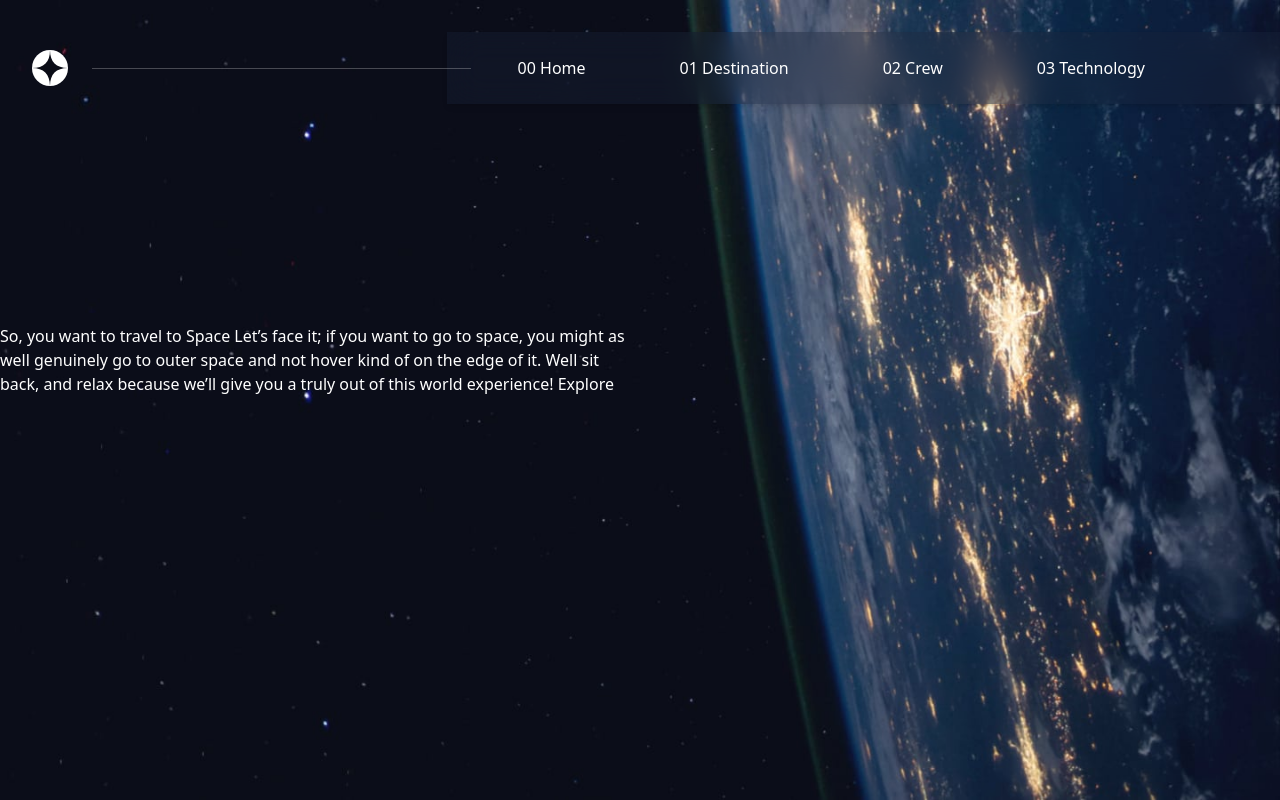
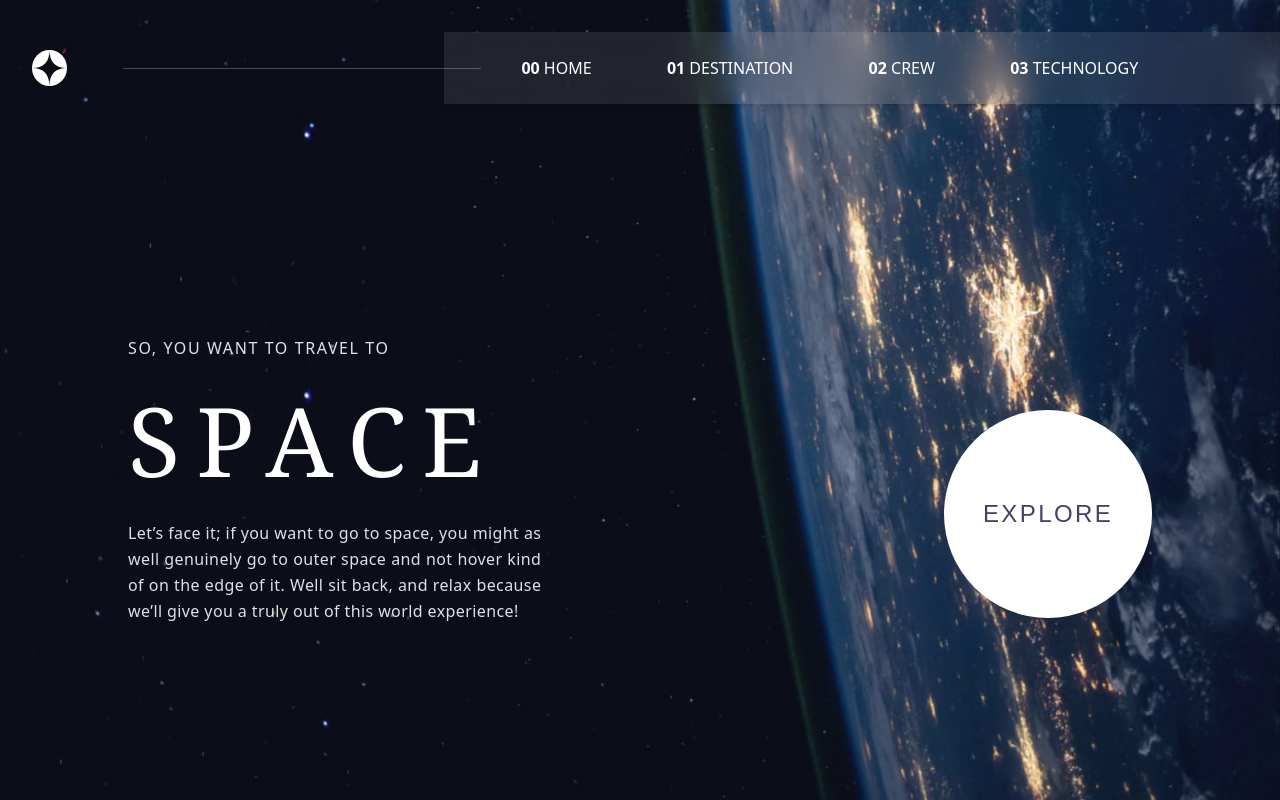
Before and after one commit to Dhavisco/Space-Tourism-Website, a React (Vite) app: page / in a window 1280 px wide. Built offline with nearby package versions, Linux system fonts and the light colour scheme.

Commit message:
updated homepage first structure

```diff
--- a/src/components/Header.jsx
+++ b/src/components/Header.jsx
@@ -9,13 +9,24 @@ const Header = () => {
           <img src={logo} alt="" />
         </div>
         <div className="w-[40%] z-10 ">
-          <hr className="border-t border-white opacity-25 w-full ml-6" />
+          <hr className="border-t border-white opacity-25 w-[95%] ml-14" />
         </div>
-        <div className="links flex justify-around py-6 px-6 w-[90%] bg-clip-padding backdrop-filter backdrop-blur-lg bg-opacity-4 shadow-md bg-[#1a253b5b]">
-          <div>00 Home</div>
-          <div>01 Destination</div>
-          <div>02 Crew</div>
-          <div className="pr-[6rem]">03 Technology</div>
+        <div className="links flex justify-around py-6 px-10 w-[90%] bg-clip-padding backdrop-filter backdrop-blur-lg bg-opacity-4 shadow-md bg-[#e0e0e01c] uppercase">
+          <div>
+            {" "}
+            <span className="font-bold">00</span> Home
+          </div>
+          <div>
+            {" "}
+            <span className="font-bold">01</span> Destination
+          </div>
+          <div>
+            {" "}
+            <span className="font-bold">02</span> Crew
+          </div>
+          <div className="pr-[6rem]">
+            <span className="font-bold">03</span> Technology
+          </div>
         </div>
       </div>
     </header>
--- a/src/components/HeroText.jsx
+++ b/src/components/HeroText.jsx
@@ -1,16 +1,25 @@
-
-
 const HeroText = () => {
   return (
     <>
-      <div className="text-white grid lg:grid-cols-2 column w-[100%] h-[90vh] font-sans content-center">
-        So, you want to travel to Space Let’s face it; if you want to go to
-        space, you might as well genuinely go to outer space and not hover kind
-        of on the edge of it. Well sit back, and relax because we’ll give you a
-        truly out of this world experience! Explore
+      <div className="text-white grid lg:grid-cols-2 gap-8 column w-[100%] h-[100vh] font-sans items-center  content-center px-[8rem]">
+        <div className="flex flex-col justify-center gap-8 mt-[10rem]">
+          <div className="uppercase font-sans tracking-widest text-[#ffffffe1]">So, you want to travel to</div>
+          <div className="font-light uppercase font-serif text-8xl tracking-[1rem]">Space</div>
+          <div className="tracking-wide w-5/6 font-light text-[#ffffffe0] text-justify leading-relaxed font-sans">
+            Let’s face it; if you want to go to space, you might as well
+            genuinely go to outer space and not hover kind of on the edge of it.
+            Well sit back, and relax because we’ll give you a truly out of this
+            world experience!
+          </div>
+        </div>
+        <div className="flex flex-col justify-end items-end mt-[14.2rem]">
+          <div className="flex justify-center items-center tracking-widest leading-relaxed text-2xl font-[Sans-serif] font-[50] bg-white text-[#111142c9] rounded-full w-[13rem] h-[13rem] uppercase cursor-pointer hover:bg-[#b1b1ee] hover:text-[#111142f1] transition-colors duration-300">
+            Explore
+          </div>
+        </div>
       </div>
     </>
   );
-}
+};
 
-export default HeroText
+export default HeroText;
```
